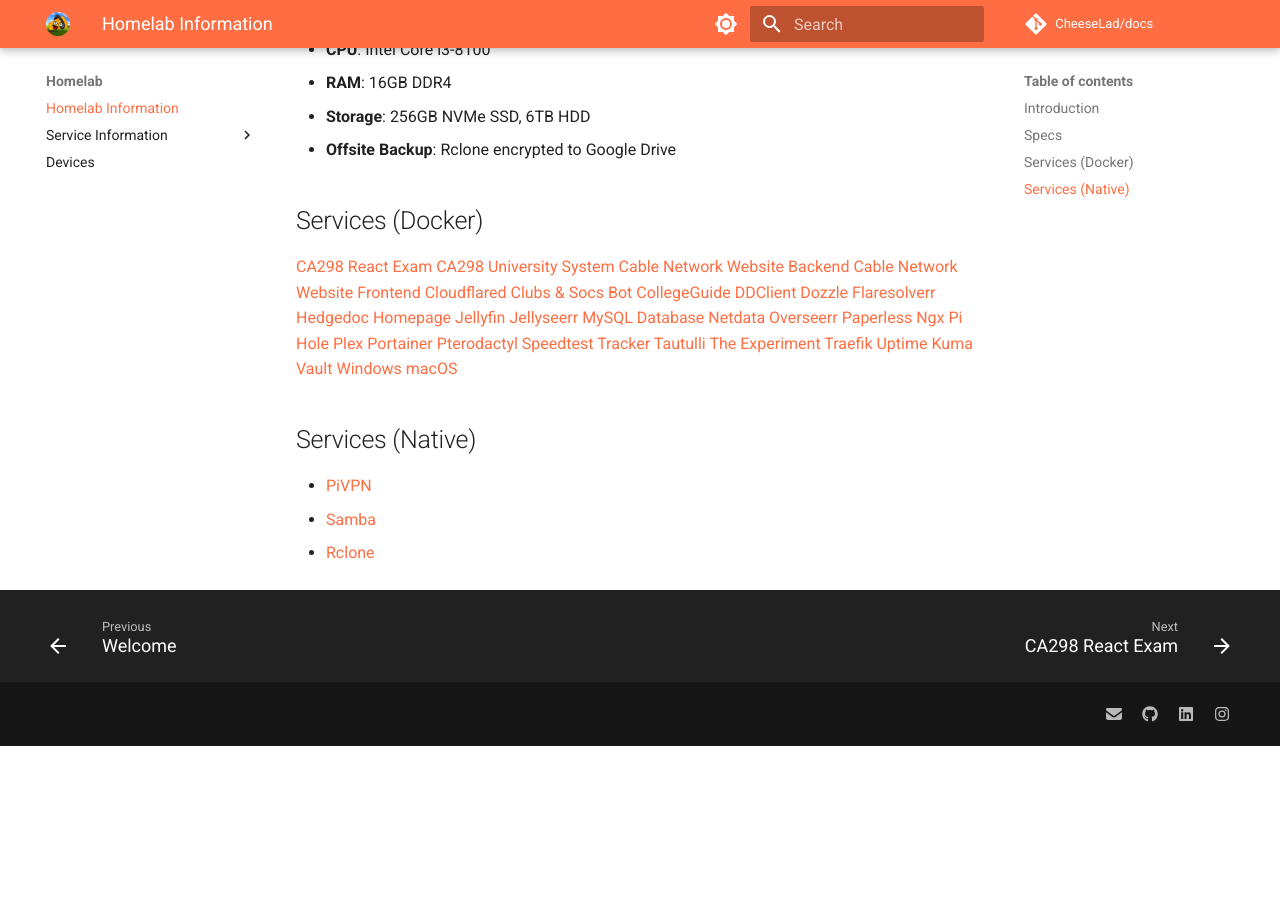
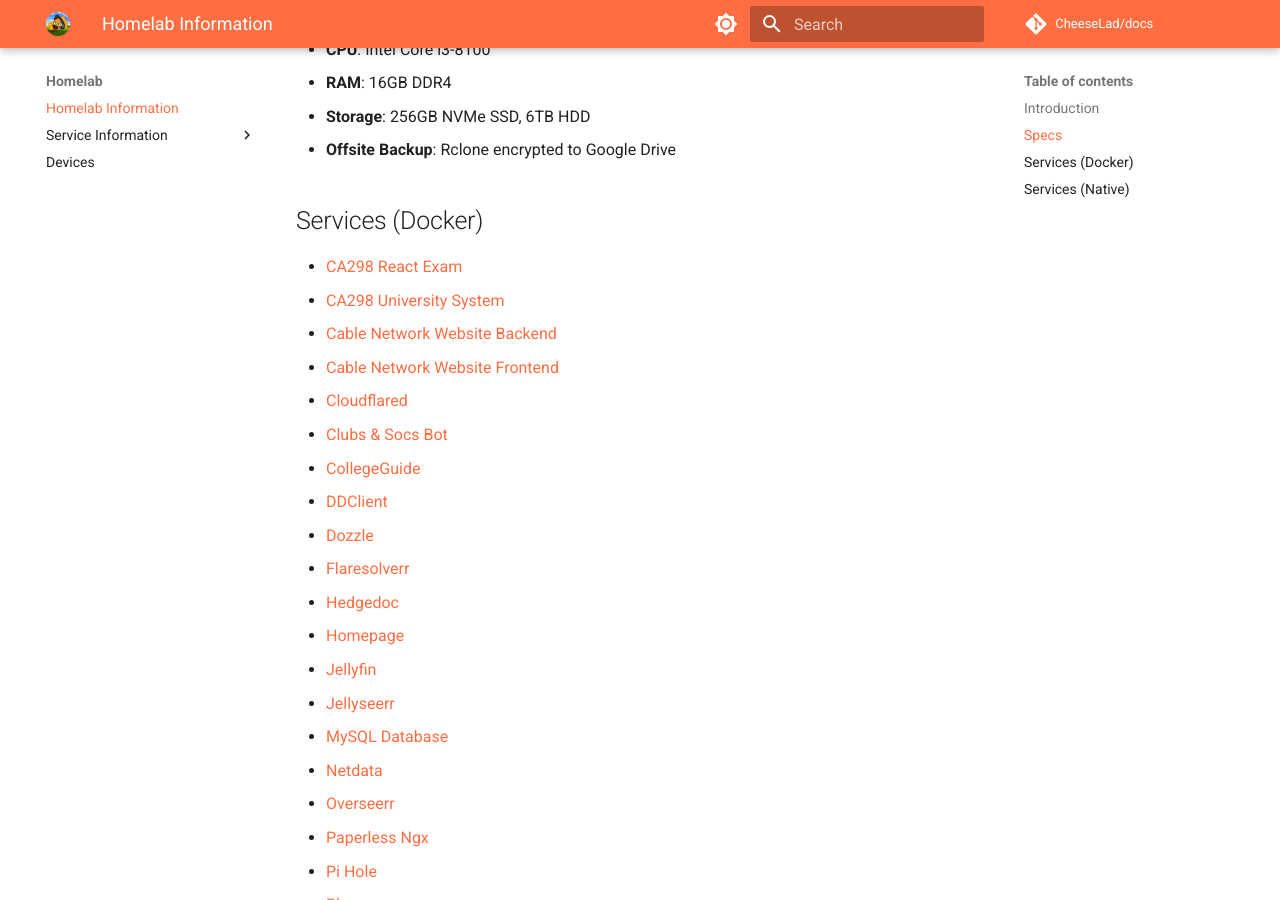
Before and after one commit to CheeseLad/docs, an MkDocs documentation site: the page built from docs/homelab/info.md, in a window 1280 px wide and 900 px high, scrolled down 477 px. Built offline with MkDocs 1.6.1 and Material for MkDocs 9.7.7, drawn with Linux system fonts in a browser that asks for light colours; comment, search, counter and statistics services are not loaded; before the commit the page ends 1223 px from its top, so only the background shows below that.

```diff
--- a/docs/homelab/info.md
+++ b/docs/homelab/info.md
@@ -15,36 +15,36 @@ My homelab consists of a Dell Optiplex 5060 running Debian 12 that was saved fro
 
 ## Services (Docker)
 
-[CA298 React Exam](./services/ca298-reactexam.md)
-[CA298 University System](./services/ca298-universitysystem.md)
-[Cable Network Website Backend](./services/cablenetwork-website-backend.md)
-[Cable Network Website Frontend](./services/cablenetwork-website-frontend.md)
-[Cloudflared](./services/cloudflared.md)
-[Clubs & Socs Bot](./services/clubsandsocs-bot.md)
-[CollegeGuide](./services/collegeguide.md)
-[DDClient](./services/ddclient.md)
-[Dozzle](./services/dozzle.md)
-[Flaresolverr](./services/flaresolverr.md)
-[Hedgedoc](./services/hedgedoc.md)
-[Homepage](./services/homepage.md)
-[Jellyfin](./services/jellyfin.md)
-[Jellyseerr](./services/jellyseerr.md)
-[MySQL Database](./services/mysql-database.md)
-[Netdata](./services/netdata.md)
-[Overseerr](./services/overseerr.md)
-[Paperless Ngx](./services/paperless-ngx.md)
-[Pi Hole](./services/pi-hole.md)
-[Plex](./services/plex.md)
-[Portainer](./services/portainer.md)
-[Pterodactyl](./services/pterodactyl.md)
-[Speedtest Tracker](./services/speedtest-tracker.md)
-[Tautulli](./services/tautulli.md)
-[The Experiment](./services/the-experiment.md)
-[Traefik](./services/traefik.md)
-[Uptime Kuma](./services/uptime-kuma.md)
-[Vault](./services/vault.md)
-[Windows](./services/windows.md)
-[macOS](./services/macos.md)
+- [CA298 React Exam](./services/ca298-reactexam.md)
+- [CA298 University System](./services/ca298-universitysystem.md)
+- [Cable Network Website Backend](./services/cablenetwork-website-backend.md)
+- [Cable Network Website Frontend](./services/cablenetwork-website-frontend.md)
+- [Cloudflared](./services/cloudflared.md)
+- [Clubs & Socs Bot](./services/clubsandsocs-bot.md)
+- [CollegeGuide](./services/collegeguide.md)
+- [DDClient](./services/ddclient.md)
+- [Dozzle](./services/dozzle.md)
+- [Flaresolverr](./services/flaresolverr.md)
+- [Hedgedoc](./services/hedgedoc.md)
+- [Homepage](./services/homepage.md)
+- [Jellyfin](./services/jellyfin.md)
+- [Jellyseerr](./services/jellyseerr.md)
+- [MySQL Database](./services/mysql-database.md)
+- [Netdata](./services/netdata.md)
+- [Overseerr](./services/overseerr.md)
+- [Paperless Ngx](./services/paperless-ngx.md)
+- [Pi Hole](./services/pi-hole.md)
+- [Plex](./services/plex.md)
+- [Portainer](./services/portainer.md)
+- [Pterodactyl](./services/pterodactyl.md)
+- [Speedtest Tracker](./services/speedtest-tracker.md)
+- [Tautulli](./services/tautulli.md)
+- [The Experiment](./services/the-experiment.md)
+- [Traefik](./services/traefik.md)
+- [Uptime Kuma](./services/uptime-kuma.md)
+- [Vault](./services/vault.md)
+- [Windows](./services/windows.md)
+- [macOS](./services/macos.md)
 
 ## Services (Native)
 
--- a/generate_info.py
+++ b/generate_info.py
@@ -14,7 +14,7 @@ def main(services_dir, output_file, excluded_services):
             if heading_match:
                 service_name = heading_match.group(1).strip()
                 if service_name.lower().replace(" ", "-") not in excluded_services:
-                  service_list.append(f"[{service_name}](./services/{markdown_file.name})\n")
+                  service_list.append(f"- [{service_name}](./services/{markdown_file.name})\n")
 
     sorted_service_list = sorted(service_list)
     md_content = f"""# Jake Farrell's Homelab Setup
```
